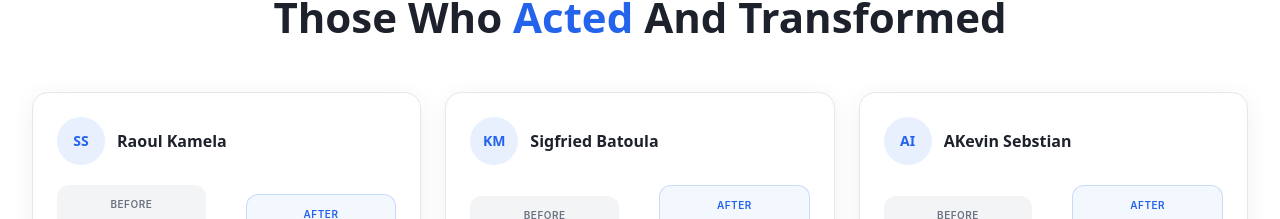
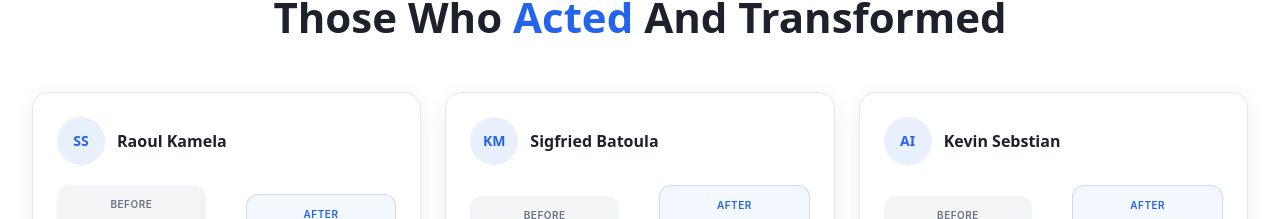
Before and after one commit to rjtbst/aartechus, a Next.js app: page / in a window 1280 px wide. Shown: the part 1954-2173 px from the top of the page. Built offline with nearby package versions, Linux system fonts and the light colour scheme.

Commit message:
fix_name

```diff
--- a/src/app/page.js
+++ b/src/app/page.js
@@ -342,7 +342,7 @@ const ImpactStats = () => (
 const testimonials = [
   { name: "Raoul Kamela", before: "Chemical Engineer", after: "Software Engineer", quote: "NexaLearn trained me and helped me improve my technical skills perfectly and land the job I had dreamed of!", avatar: "SS" },
   { name: "Sigfried Batoula", before: "M.sc in CS", after: "Application Developer", quote: "Low CGPA was a constant worry. NexaLearn made me realise the importance of real-time projects. In just 5 months, I landed a great job!", avatar: "KM" },
-  { name: "AKevin Sebstian", before: "Gap Year", after: "Software Developer", quote: "It's never too late to change your path. I was an Automobile Engineering student who wanted to switch to IT and NexaLearn made it possible.", avatar: "AI" },
+  { name: "Kevin Sebstian", before: "Gap Year", after: "Software Developer", quote: "It's never too late to change your path. I was an Automobile Engineering student who wanted to switch to IT and NexaLearn made it possible.", avatar: "AI" },
   // { name: "Pradyot Verma", before: "Mechanical Engineer", after: "Software Developer", quote: "As a mechanical engineer, I used to think it was impossible to land a tech role. But then NexaLearn happened!", avatar: "PV" },
   // { name: "Namrata Rathore", before: "Biotech Engineering", after: "Software Developer", quote: "Coming from a Biotech background, NexaLearn helped me learn Data Structures and got me placed with a reputed company.", avatar: "NR" },
   // { name: "Meenakshi G", before: "Btech CSE", after: "Software Engineer", quote: "The live classes, daily assignments & doubt sessions made sure everything was crystal clear. The mock interviews are excellent preparation.", avatar: "MG" },
```
